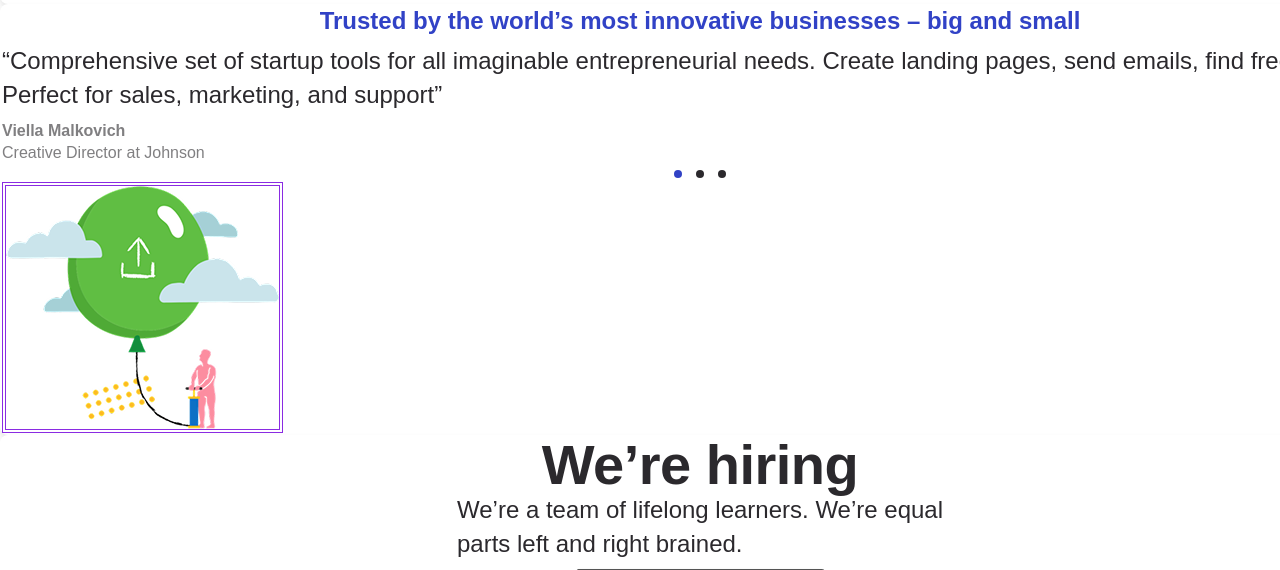
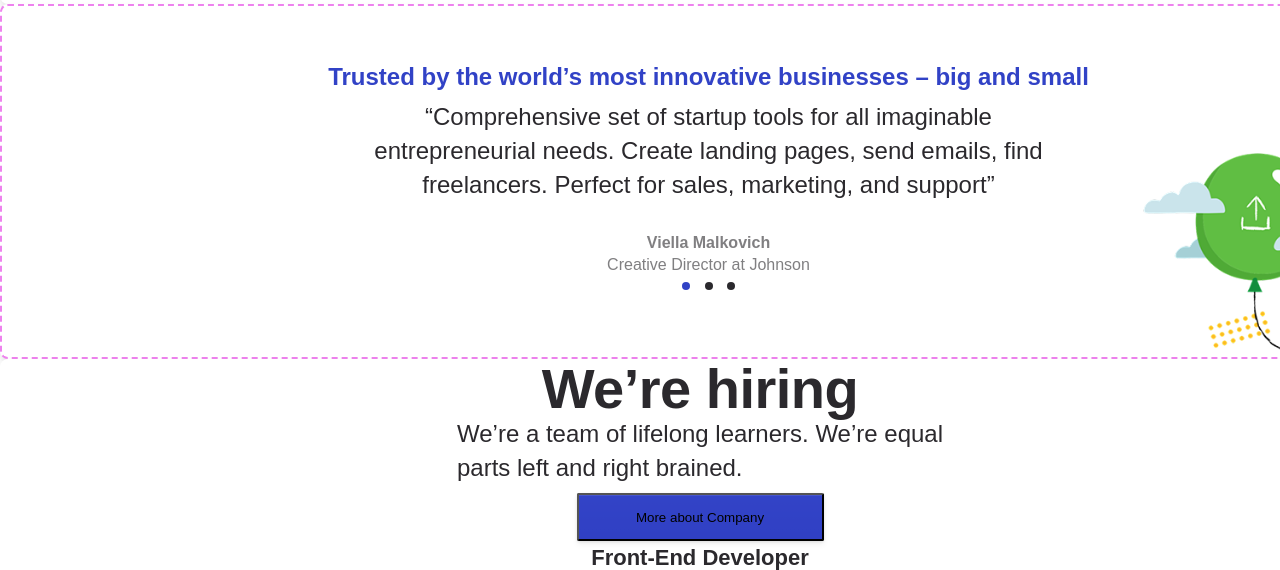
Before and after one commit to Dr-Wnd/Project5, a plain HTML site: page index.html in a window 1280 px wide. Shown: the part 4055-4625 px from the top of the page. Drawn offline with Linux system fonts and the light colour scheme.

Commit message:
Article 8 has been ended

```diff
--- a/css/styles.css
+++ b/css/styles.css
@@ -354,7 +354,7 @@ a.active {
 /* ?????????????????????               Main section  ????????????????????????????????????????????????? */
 .main-flex {
     display: flex;
-    flex-direction: column; /* Stack blocks vertically */
+    flex-direction: column;
     /* Space between blocks   gap: 20px;*/
     padding: 0;
     align-items: center; /* Center blocks horizontally */
@@ -644,23 +644,57 @@ article[data-block-id="block5"] {
 
  /*888888888888888888888888888888888888888888888888888
  8888
- Section 8 Trusted by the world’s
+ Article 8 Trusted by the world’s
   most innovative businesses – big and small
 88888888888888888888888888888888888888888888888888888888*/
 .block[data-block-id="block8"] {
   background-color: #ffffff;
+  display: flex;
+  flex-direction: row;
+  flex: 750px 245px;
+  align-items: center;
+  width: 1400px;
+  height: 355px;
+  border: 2px violet dashed;
+}
+.article-8-content {
+  flex: 1;
+  justify-content: center;
+  height: 102px;
+  height: 240px;
+  margin-left: 210px;
+  padding-left: 80px;
+}
+.article-8-content
+.ws-24px-regular
+{
+  text-align: center;
+}
+.article-8-content
+.ws-16px-bold,
+.ws-16px-regular
+ {
+   text-align: center;
+}
+.balloon {
+  flex-wrap: wrap;
+  align-items: flex-end;
+  margin-top: 150px;
 }
 .balloon img {
   position: relative;
-  float: right;
-  border: double 4px blueviolet;
+  align-items: bottom;
+  padding: 20px;
+
 }
+
 .ball {
   width: 8px;
   height: 8px;
-  border-radius: 50%; /* Makes it a circle */
-  display: inline-block; /* Allows them to be side-by-side */
-  margin: 0 5px; /* Add some spacing between balls */
+  border-radius: 50%;
+  display: inline-block;
+  margin: 5px 5px auto;
+  justify-content: space-around;
 }
 
 .ball-blue {
--- a/index.html
+++ b/index.html
@@ -218,25 +218,29 @@
       </section>
 <!-- 888888888888888888888888888888888888888888888888888
  8888
- Section 8 Trusted by the world’s
+ Article 8 Trusted by the world’s
   most innovative businesses – big and small
 88888888888888888888888888888888888888888888888888888888-->
-      <section class="block" data-block-id="block8">
+      <article class="block" data-block-id="block8">
+      <div class="article-8-content">
+
         <p class="ws-24px-bold">Trusted by the world’s most innovative businesses – big and small</p>
-        <p class="ws-24px-regular">“Comprehensive set of startup tools for all imaginable entrepreneurial needs.
-           Create landing pages, send emails, find freelancers. Perfect for sales, marketing, and support”
-        </p>
-        <p class="ws-16px-bold">Viella Malkovich</p>
-         <p class="ws-16px-regular">Creative Director at Johnson
-          </p>
+        <p class="ws-24px-regular">
+          “Comprehensive set of startup tools for all imaginable<br> entrepreneurial needs.
+           Create landing pages, send emails, find<br> freelancers. Perfect for sales, marketing, and support”
+          <p class="ws-16px-bold"><br>Viella Malkovich</p>
+          <p class="ws-16px-regular">Creative Director at Johnson</p>
+
+
           <div class="ball ball-blue"></div>
           <div class="ball ball-dark"></div>
           <div class="ball ball-dark"></div>
-          <div class="balloon column">
-          <img src="./img/main/Balloon.png" alt ="Balloon image">
-          </div>
+      </div>
+      <div class="balloon">
+          <img src="./img/main/Balloon.png" width="273" height="243" alt ="Balloon image">
+      </div>
 
-        </section>
+        </article>
 <!-- 999999999   Section 9 We’re hiring  9999999999999999                                                   -->
       <section class="block" data-block-id="block9">
         <div class="main-flex">
```
